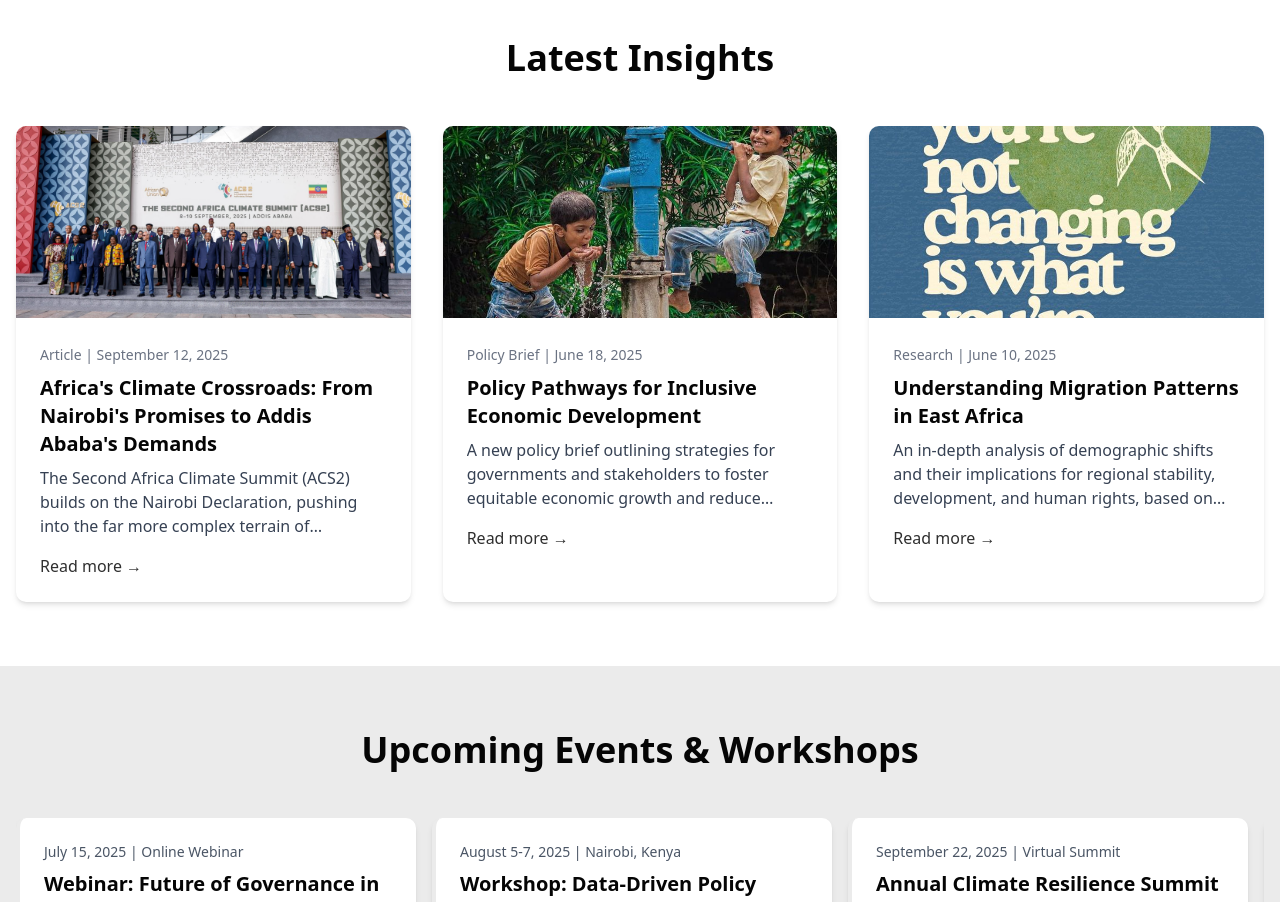
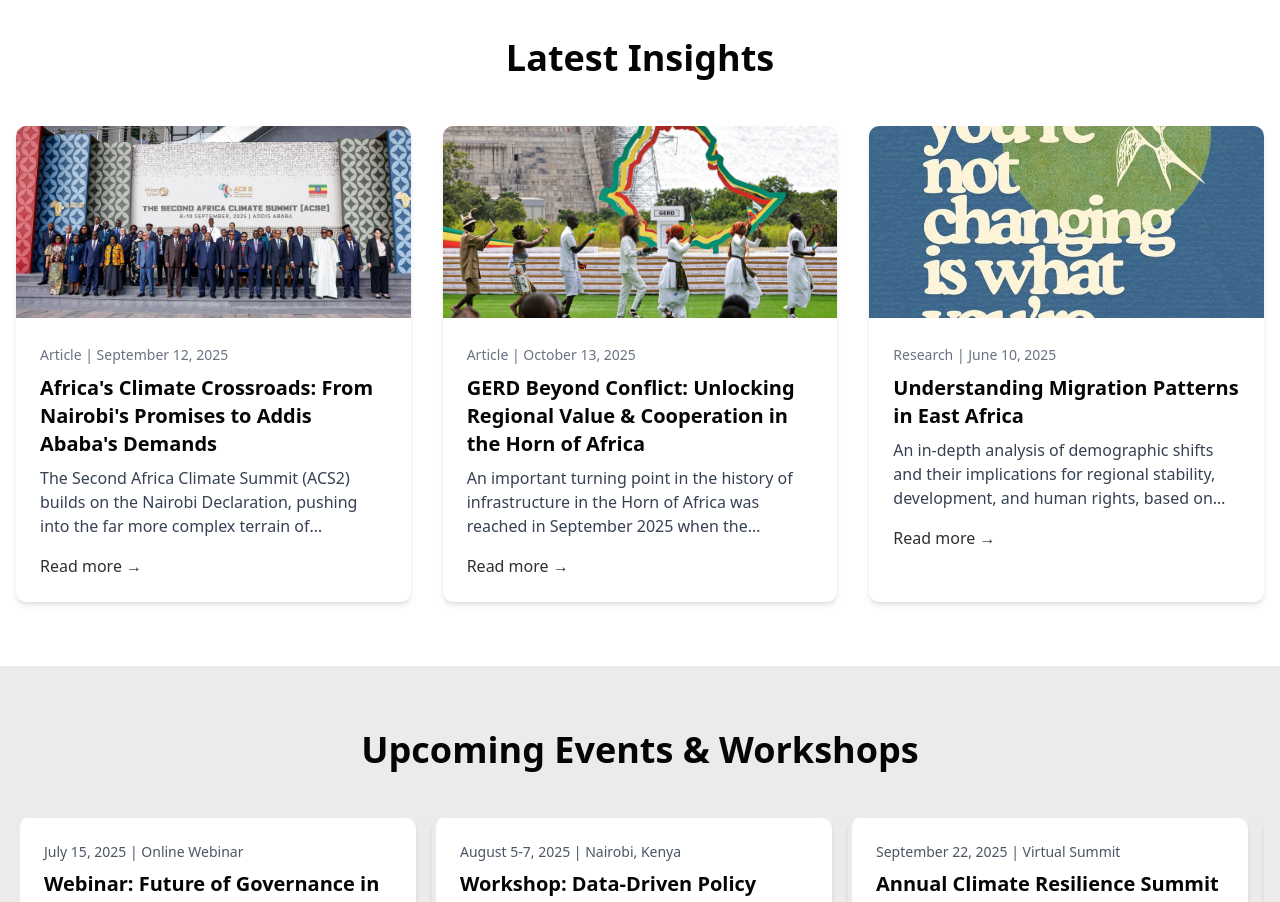
Before and after one commit to Ewoigift/nala-center-website, a Next.js app: page / in a window 1280 px wide. Shown: the part 900-1802 px from the top of the page. Built offline with nearby package versions, Linux system fonts and the light colour scheme.

Commit message:
update on main page

```diff
--- a/src/app/page.tsx
+++ b/src/app/page.tsx
@@ -237,19 +237,19 @@ export default function Home() {
           {/* Insight Card 2 */}
           <div className="bg-white rounded-lg shadow-md overflow-hidden hover:shadow-lg transition-shadow duration-300">
             <Image
-              src="/images/demo2_image.jpeg"
+              src="/images/articles/gerd-beyond-conflict.jpg"
               alt="Insight 2 Thumbnail"
               width={500}
               height={300}
               className="w-full h-48 object-cover"
             />
             <div className="p-6">
-              <span className="text-sm text-gray-500">Policy Brief | June 18, 2025</span>
-              <h3 className="font-semibold text-xl text-[#050505] my-2">Policy Pathways for Inclusive Economic Development</h3>
+              <span className="text-sm text-gray-500">Article | October 13, 2025</span>
+              <h3 className="font-semibold text-xl text-[#050505] my-2">GERD Beyond Conflict: Unlocking Regional Value & Cooperation in the Horn of Africa</h3>
               <p className="text-gray-700 text-base mb-4 line-clamp-3">
-                A new policy brief outlining strategies for governments and stakeholders to foster equitable economic growth and reduce disparities in the region.
+               An important turning point in the history of infrastructure in the Horn of Africa was reached in September 2025 when the turbines of the Grand Ethiopian Renaissance Dam (GERD) were synchronized to Ethiopia&apos;s national grid.
               </p>
-              <Link href="#" className="text-[#2F2F2F] hover:text-[#1F1F1F] hover:underline font-medium">
+              <Link href="/what-we-do/research-publications/gerd-beyond-conflict" className="text-[#2F2F2F] hover:text-[#1F1F1F] hover:underline font-medium">
                 Read more &rarr;
               </Link>
             </div>
```
